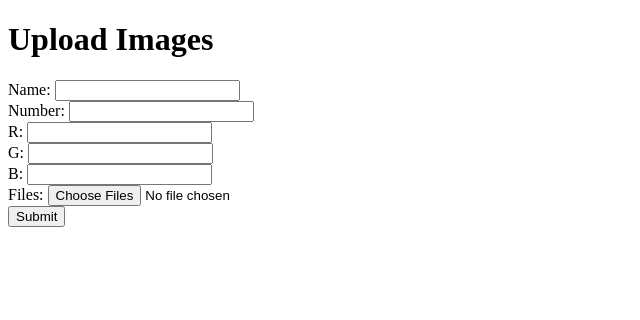
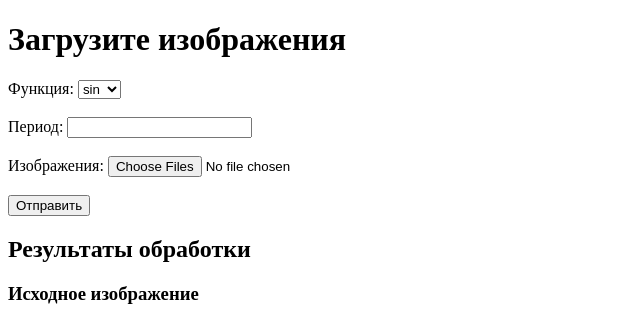
Before and after one commit to Andrewzigmar/firstLab, a FastAPI app: template templates/forms.html in a window 1280 px wide. Shown: the top 320 px of the page, without its empty margins (0-640 px from the left). Before the commit the page ends 227 px from the top, so only its background shows below. Run offline with FastAPI, Linux system fonts and the light colour scheme; the template is opened without the code that fills it: most values are stand-ins (such as "Sample title", 1, 10 or a date in 2020).

Commit message:
Commit "лабораторная работа №1"

```diff
--- a/main.py
+++ b/main.py
@@ -1,69 +1,130 @@
-from fastapi import FastAPI, Request, Form, File, UploadFile
-from fastapi.responses import HTMLResponse
+from fastapi import FastAPI, Request, Form, File, UploadFile, HTTPException
+from fastapi.responses import HTMLResponse, FileResponse
 from fastapi.templating import Jinja2Templates
 from fastapi.staticfiles import StaticFiles
-from PIL import Image, ImageDraw
-import hashlib
+from PIL import Image
+import numpy as np
 import io
 import os
+import uuid
+import matplotlib.pyplot as plt
 from typing import List
 
 app = FastAPI()
 
-# Монтируем статические файлы
 app.mount("/static", StaticFiles(directory="static"), name="static")
-
-# Инициализация шаблонов
 templates = Jinja2Templates(directory="templates")
 
-# Корневой маршрут
+def apply_periodic_function(image: Image.Image, function: str, period: float) -> Image.Image:
+    """
+    Применяет периодическую функцию (sin или cos) к изображению.
+    """
+    img_array = np.array(image)
+    height, width, _ = img_array.shape
+
+    # Создаем сетку координат
+    x = np.arange(width)
+    y = np.arange(height)
+    x, y = np.meshgrid(x, y)
+
+    # Вычисляем аргумент функции
+    argument = 2 * np.pi * (x + y) / period
+
+    # Применяем выбранную функцию
+    if function == "sin":
+        multiplier = np.sin(argument)
+    elif function == "cos":
+        multiplier = np.cos(argument)
+    else:
+        raise ValueError("Неизвестная функция. Допустимые значения: 'sin', 'cos'")
+
+    # Нормировка в диапазон [0, 1]
+    multiplier = (multiplier + 1) / 2
+
+    # Применяем функцию к каждому каналу (R, G, B)
+    for channel in range(3):
+        img_array[:, :, channel] = np.clip(img_array[:, :, channel] * multiplier, 0, 255)
+
+    return Image.fromarray(img_array.astype(np.uint8))
+
+def plot_color_distribution(image: Image.Image, title: str, filename: str):
+    """
+    Строит график распределения цветов для изображения.
+    """
+    img_array = np.array(image)
+    colors = ('r', 'g', 'b')
+    channel_ids = (0, 1, 2)
+
+    plt.figure()
+    for channel_id, color in zip(channel_ids, colors):
+        histogram, _ = np.histogram(img_array[:, :, channel_id], bins=256, range=(0, 256))
+        plt.plot(histogram, color=color)
+    plt.title(title)
+    plt.xlabel("Значение цвета")
+    plt.ylabel("Частота")
+    plt.savefig(filename)
+    plt.close()
+
 @app.get("/")
 def read_root():
     return {"Hello": "World"}
 
-# Маршрут с параметром
-@app.get("/some_url/{something}", response_class=HTMLResponse)
-async def read_something(request: Request, something: str):
-    return templates.TemplateResponse("some.html", {"request": request, "something": something})
-
-# Маршрут для формы
 @app.get("/forms", response_class=HTMLResponse)
-async def make_image(request: Request):
+async def show_form(request: Request):
     return templates.TemplateResponse("forms.html", {"request": request})
 
-# Маршрут для обработки формы
 @app.post("/image_form", response_class=HTMLResponse)
-async def make_image(
+async def process_image(
     request: Request,
-    name_op: str = Form(),
-    number_op: int = Form(),
-    r: int = Form(),
-    g: int = Form(),
-    b: int = Form(),
+    function: str = Form(),
+    period: float = Form(),
     files: List[UploadFile] = File(description="Multiple files as UploadFile"),
 ):
-    ready = False
-    if files and len(files) > 0 and files[0].filename:
-        ready = True
+    if not files or not files[0].filename:
+        raise HTTPException(status_code=400, detail="Необходимо загрузить хотя бы одно изображение")
+
+    if function not in ["sin", "cos"]:
+        raise HTTPException(status_code=400, detail="Функция должна быть 'sin' или 'cos'")
+
+    if period <= 0:
+        raise HTTPException(status_code=400, detail="Период должен быть положительным числом")
 
     images = []
-    if ready:
-        # Преобразуем имена файлов в хеш-строку
-        images = ["static/" + hashlib.sha256(file.filename.encode('utf-8')).hexdigest() + ".jpg" for file in files]
+    original_histograms = []
+    processed_histograms = []
 
-        # Чтение содержимого файлов
-        content = [await file.read() for file in files]
+    for file in files:
+        try:
+            content = await file.read()
+            original_image = Image.open(io.BytesIO(content)).convert("RGB")
 
-        # Создаем объекты Image типа RGB размером 200 на 200
-        p_images = [Image.open(io.BytesIO(con)).convert("RGB").resize((200, 200)) for con in content]
+            # Применяем периодическую функцию
+            processed_image = apply_periodic_function(original_image, function, period)
 
-        # Сохраняем изображения в папке static
-        for i in range(len(p_images)):
-            draw = ImageDraw.Draw(p_images[i])
-            # Рисуем эллипс с заданным цветом и окантовкой
-            draw.ellipse((100, 100, 150, 200 + number_op), fill=(r, g, b), outline=(0, 0, 0))
-            # Сохраняем изображение
-            p_images[i].save(images[i], 'JPEG')
+            # Генерация уникальных имен файлов
+            original_filename = f"static/{uuid.uuid4().hex}_original.jpg"
+            processed_filename = f"static/{uuid.uuid4().hex}_processed.jpg"
+            original_histogram_filename = f"static/{uuid.uuid4().hex}_original_histogram.png"
+            processed_histogram_filename = f"static/{uuid.uuid4().hex}_processed_histogram.png"
 
-    # Возвращаем HTML с параметрами-ссылками на изображения
-    return templates.TemplateResponse("forms.html", {"request": request, "ready": ready, "images": images})
+            # Сохраняем изображения
+            original_image.save(original_filename)
+            processed_image.save(processed_filename)
+
+            # Строим графики распределения цветов
+            plot_color_distribution(original_image, "Распределение цветов (исходное)", original_histogram_filename)
+            plot_color_distribution(processed_image, "Распределение цветов (обработанное)", processed_histogram_filename)
+
+            images.append({
+                "original": original_filename,
+                "processed": processed_filename,
+                "original_histogram": original_histogram_filename,
+                "processed_histogram": processed_histogram_filename,
+            })
+        except Exception as e:
+            raise HTTPException(status_code=400, detail=f"Ошибка обработки файла {file.filename}: {str(e)}")
+
+    return templates.TemplateResponse("forms.html", {
+        "request": request,
+        "images": images,
+    })
--- a/templates/forms.html
+++ b/templates/forms.html
@@ -1,24 +1,40 @@
 <!DOCTYPE html>
-<html>
+<html lang="en">
 <head>
-    <title>Forms</title>
+    <meta charset="UTF-8">
+    <title>Обработка изображений</title>
 </head>
 <body>
-    <h1>Upload Images</h1>
+    <h1>Загрузите изображения</h1>
     <form action="/image_form" method="post" enctype="multipart/form-data">
-        Name: <input type="text" name="name_op"><br>
-        Number: <input type="number" name="number_op"><br>
-        R: <input type="number" name="r"><br>
-        G: <input type="number" name="g"><br>
-        B: <input type="number" name="b"><br>
-        Files: <input type="file" name="files" multiple><br>
-        <input type="submit" value="Submit">
+        <label for="function">Функция:</label>
+        <select name="function" id="function">
+            <option value="sin">sin</option>
+            <option value="cos">cos</option>
+        </select><br><br>
+        <label for="period">Период:</label>
+        <input type="number" name="period" id="period" step="0.1" required><br><br>
+        <label for="files">Изображения:</label>
+        <input type="file" name="files" id="files" multiple required><br><br>
+        <button type="submit">Отправить</button>
     </form>
 
-    {% if ready %}
-        <h2>Processed Images:</h2>
+    {% if images %}
+        <h2>Результаты обработки</h2>
         {% for image in images %}
-            <img src="{{ image }}" alt="Processed Image">
+            <div>
+                <h3>Исходное изображение</h3>
+                <img src="{{ image.original }}" alt="Original Image" width="200">
+                <h4>Гистограмма</h4>
+                <img src="{{ image.original_histogram }}" alt="Original Histogram" width="400">
+            </div>
+            <div>
+                <h3>Обработанное изображение</h3>
+                <img src="{{ image.processed }}" alt="Processed Image" width="200">
+                <h4>Гистограмма</h4>
+                <img src="{{ image.processed_histogram }}" alt="Processed Histogram" width="400">
+            </div>
+            <hr>
         {% endfor %}
     {% endif %}
 </body>
```
Also changed, not shown: templates/image.html (+6 -14 lines), 2 other files.
